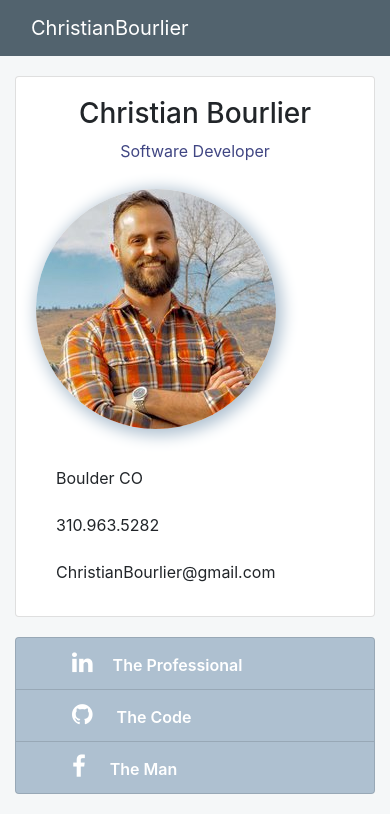
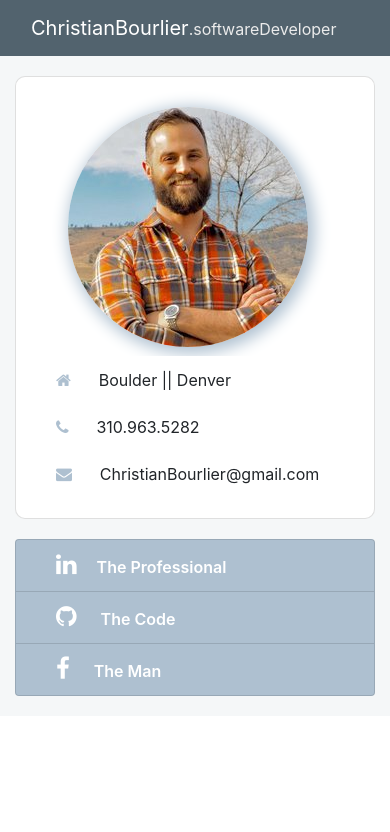
Before and after one commit to feelgreatfoodie/Christian-Bourlier-FB, an Angular app: page / in a window 390 px wide. Shown: the top 832 px of the page. Built offline with nearby package versions, Linux system fonts and the light colour scheme.

Commit message:
mobile design

```diff
--- a/src/app/components/navbar/navbar.component.css
+++ b/src/app/components/navbar/navbar.component.css
@@ -1,4 +1,8 @@
 nav {
-  background-color: #52636e
+  background-color: #52636e;
+  /* color: #9dbacc */
+}
 
+small {
+  color: rgb(235, 235, 235)
 }
--- a/src/app/components/navbar/navbar.component.html
+++ b/src/app/components/navbar/navbar.component.html
@@ -1,5 +1,6 @@
 <nav class="navbar navbar-dark">
   <div class="container">
-    <a href="#" class="navbar-brand">ChristianBourlier</a>
+    <a href="#" class="navbar-brand">ChristianBourlier<small>.softwareDeveloper</small>
+    </a>
   </div>
 </nav>
--- a/src/app/components/profile/profile.component.css
+++ b/src/app/components/profile/profile.component.css
@@ -1,5 +1,6 @@
 .card {
   margin-bottom: 20px;
+  border-radius: 10px
 }
 
 .profile-header {
@@ -10,12 +11,21 @@ p {
   color: rgb(64, 70, 131)
 }
 
+span {
+  font-size: 50%
+}
+
 img {
   border-radius: 50%;
   box-shadow: .2rem .2rem 1rem .2rem #aec0d0;
-  margin: 10px 0 25px;
+  margin: 3% 10%;
 }
 
 li {
   border: 0
 }
+
+i {
+  margin-right: 10%;
+  color: #aec0d0
+}
--- a/src/app/components/profile/profile.component.html
+++ b/src/app/components/profile/profile.component.html
@@ -1,12 +1,15 @@
 <div class="card">
   <div class="card-body">
-    <h3 class="profile-header">{{ profile.firstName }} {{ profile.lastName }}</h3>
-    <p class="profile-header">{{ profile.specialty }}</p>
+    <!-- <h3 class="profile-header">{{ profile.firstName }} {{ profile.lastName }}</h3> -->
+    <!-- <p class="profile-header">{{ profile.specialty }}</p> -->
+
     <img [src]="profile.image" alt="image of {{ profile.firstName }}">
+
     <ul class="list-group">
-      <li class="list-group-item">{{ profile.location }}</li>
-      <li class="list-group-item">{{ profile.contactInfo.phone }}</li>
-      <li class="list-group-item">{{ profile.contactInfo.email }}</li>
+      <li class="list-group-item"><i class="fa fa-home"></i>{{ profile.location }}</li>
+      <li class="list-group-item"><i class="fa fa-phone"></i>{{ profile.contactInfo.phone }}</li>
+      <li class="list-group-item"><i class="fa fa-envelope"></i>{{ profile.contactInfo.email }}</li>
     </ul>
+
   </div>
 </div>
--- a/src/app/components/profile/profile.component.ts
+++ b/src/app/components/profile/profile.component.ts
@@ -19,7 +19,7 @@ export class ProfileComponent implements OnInit {
     this.profile = {
       firstName: 'Christian',
       lastName: 'Bourlier',
-      location: 'Boulder  CO',
+      location: 'Boulder || Denver',
       specialty: 'Software Developer',
       image: '../../../assets/christianBourlier.jpg',
 
--- a/src/app/components/social-media/social-media.component.css
+++ b/src/app/components/social-media/social-media.component.css
@@ -2,7 +2,6 @@ li {
   background-color: #aec0d0;
   color: white;
   font-weight: 600;
-  padding-left: 10%
 }
 
 i {
--- a/src/app/components/social-media/social-media.component.html
+++ b/src/app/components/social-media/social-media.component.html
@@ -2,6 +2,9 @@
   <li class="list-group-item">
    <i class="fa fa-linkedin"></i> <span>The Professional</span>
   </li>
+  <!-- <li class="list-group-item">
+   <i class="fa fa-twitter"></i> <span>The Tweets</span>
+  </li> -->
   <li class="list-group-item">
    <i class="fa fa-github"></i> The Code
   </li>
```
